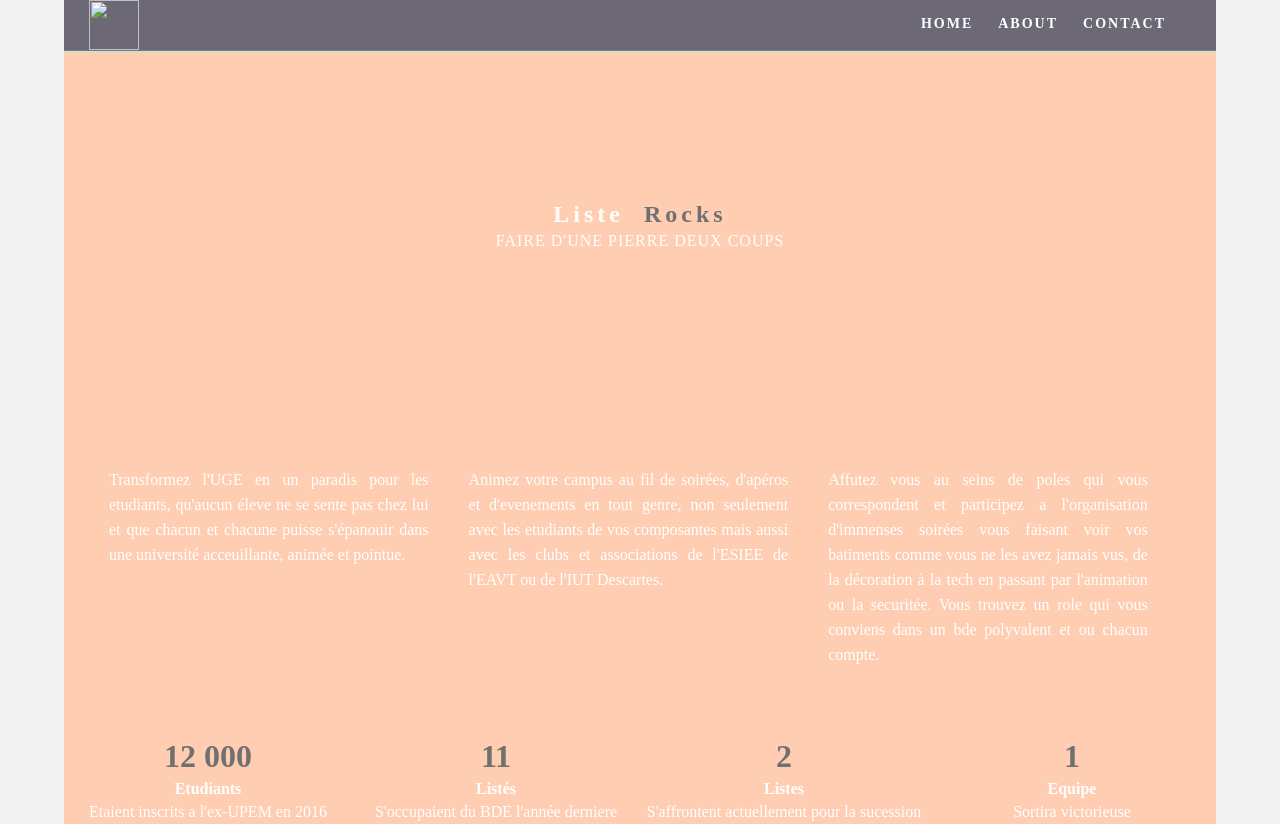
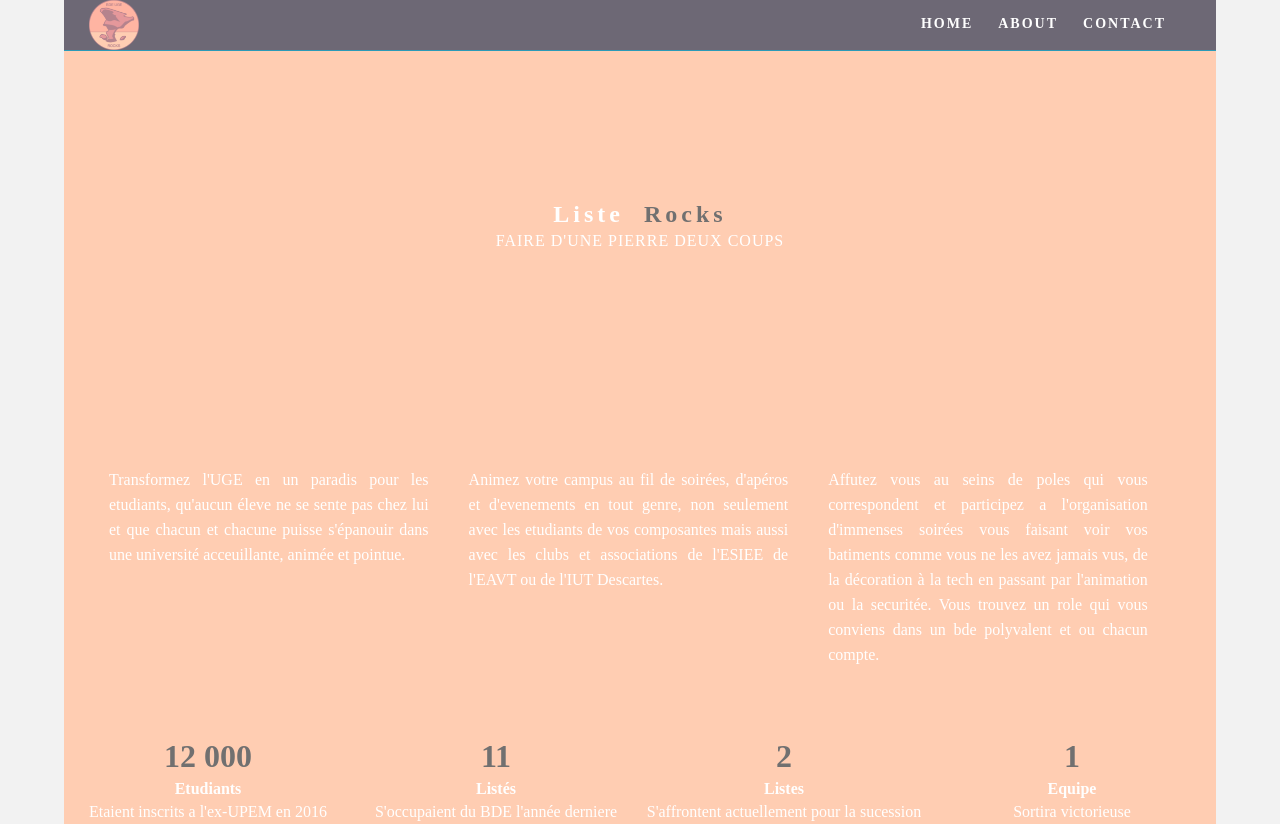
Before and after one commit to eKonis-src/eKonis-src.github.io, a plain HTML site: page index.html in a window 1280 px wide. Shown: the top 824 px of the page. Drawn offline with Linux system fonts and the light colour scheme.

Commit message:
Update index.html

```diff
--- a/index.html
+++ b/index.html
@@ -21,7 +21,7 @@
 <div class="container">
   <!-- Navigation -->
   <header>
-	  <img class="headlogo" src="images/logorocks.png" width="50" height="50" alt=""/>
+	  <img class="headlogo" src="logorocks.png" width="50" height="50" alt=""/>
 <nav>
       <ul>
         <li><a href="#hero">HOME</a></li>
```
